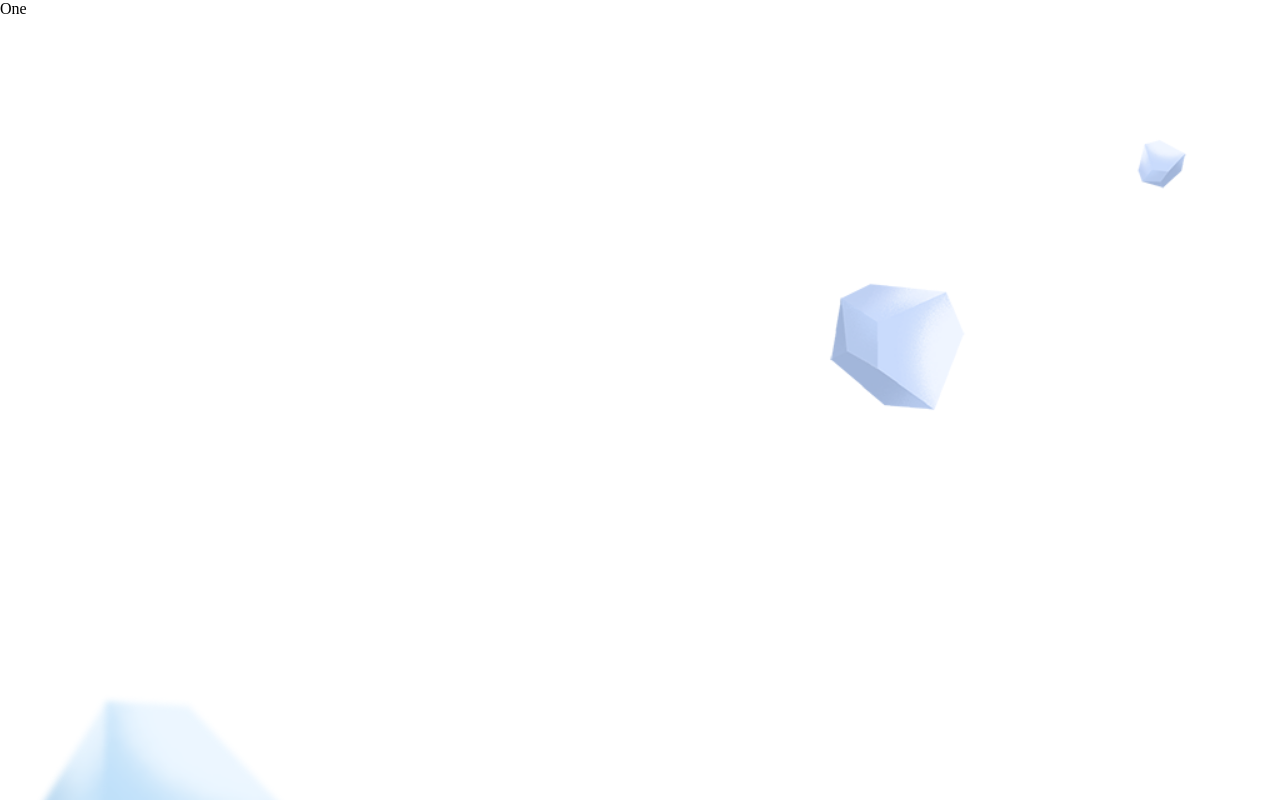
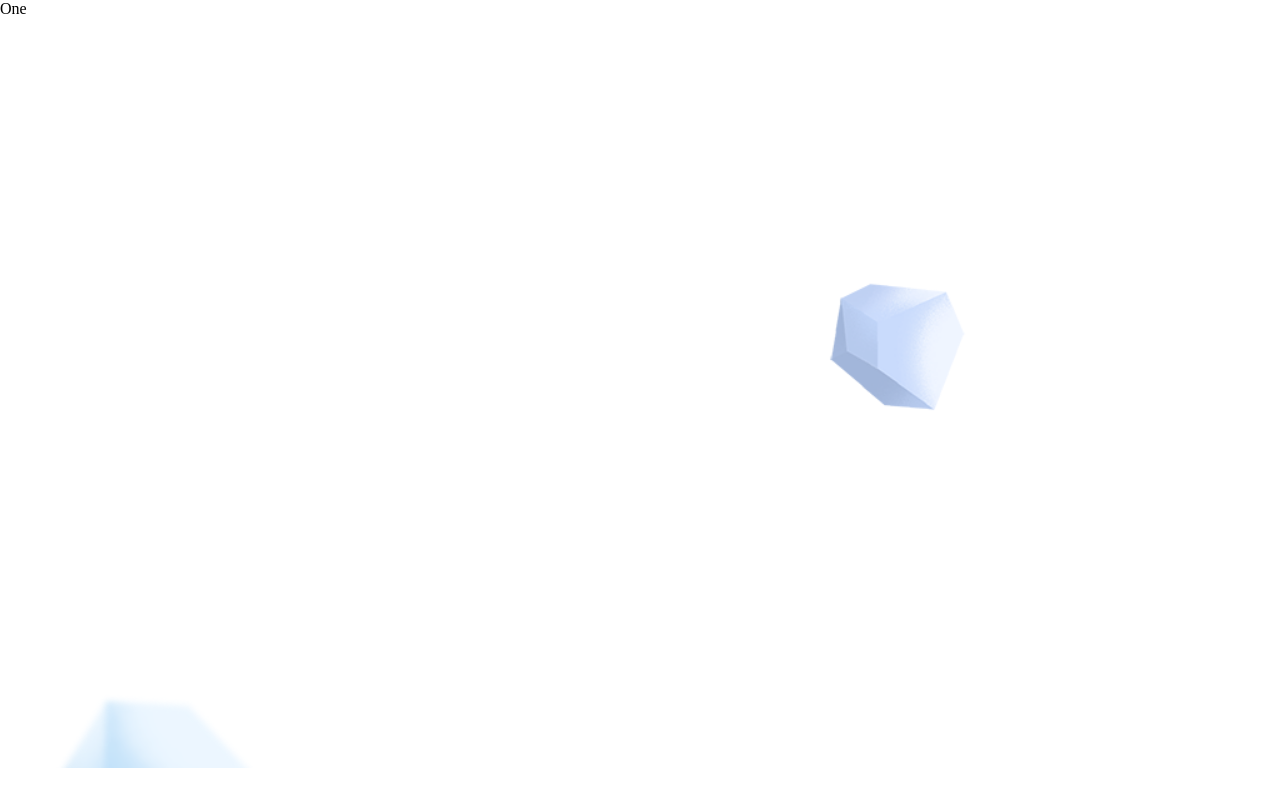
Before and after one commit to xyz27900/onpoint-test, a React app: page / in a window 1280 px wide. Built offline with nearby package versions, Linux system fonts and the light colour scheme.

Commit message:
Adding reset styles and css for  app container

```diff
--- a/src/app.css
+++ b/src/app.css
@@ -2,4 +2,15 @@
     margin: 0;
     padding: 0;
     box-sizing: border-box;
+    border: none;
+    background: none;
 }
+
+#app-container {
+    position: relative;
+    top: 0;
+    left: 0;
+    height: 768px;
+    width: 1024px;
+    overflow: hidden;
+}
```
